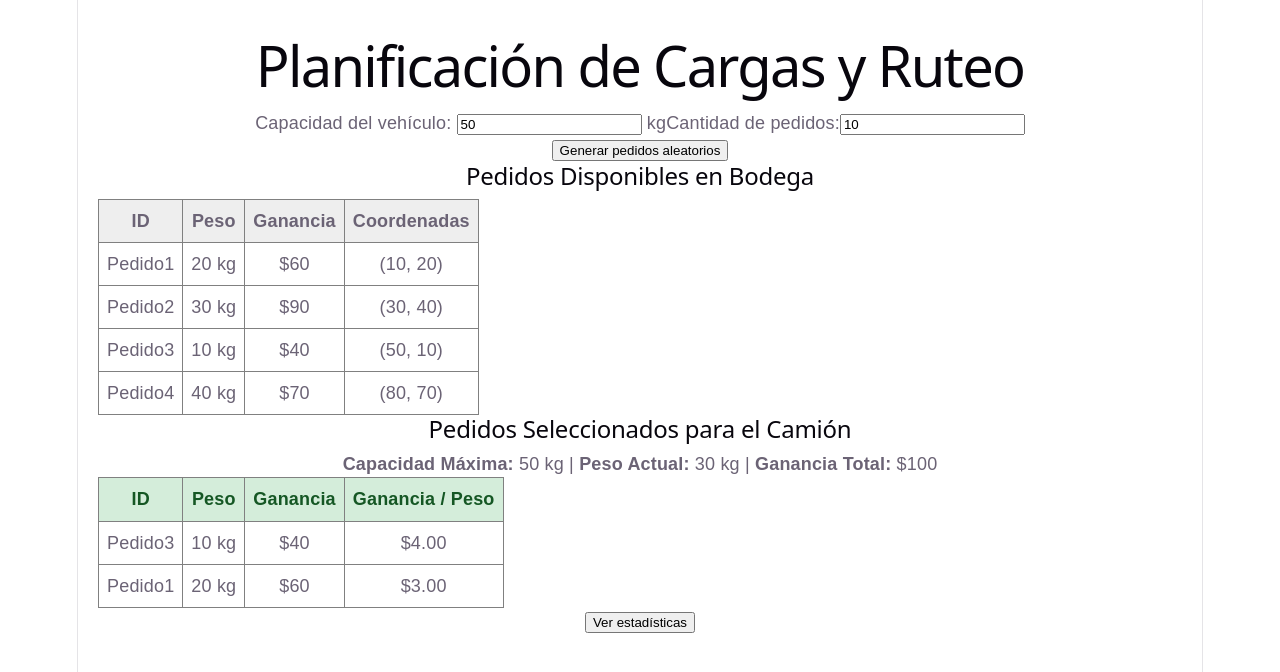
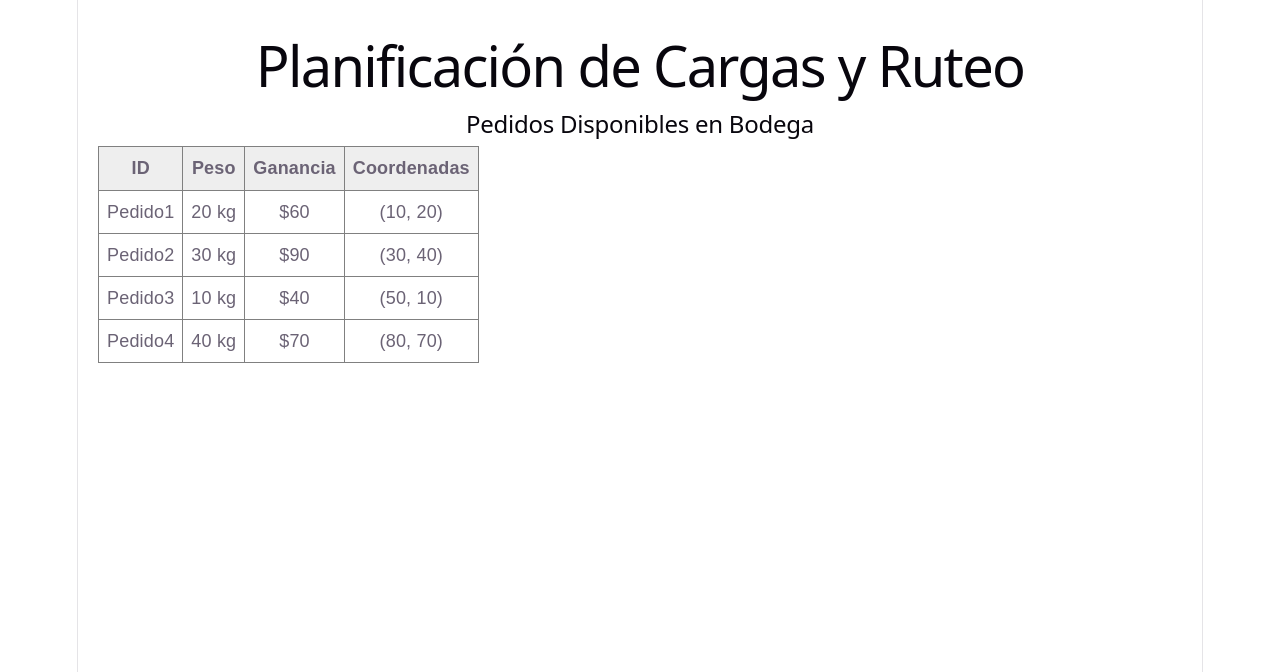
Before and after one commit to tifnny13/ProyectoAnalisisDeAlgoritmos_1, a React (Vite) app: page / in a window 1280 px wide. Shown: the top 672 px of the page. Built offline with nearby package versions, Linux system fonts and the light colour scheme.

Commit message:
Revert "Feature/estilo interfaz"

```diff
--- a/src/App.jsx
+++ b/src/App.jsx
@@ -1,60 +1,13 @@
-import { useState } from 'react';
-import { pedidosPrueba, generarPedidos } from './Logica/pedidos'; //Importa desde Logica los pedidos
-import {problemaMochila} from './Logica/mochilaGreedy';
-import Estadisticas from './Estadisticas';
+import { pedidosPrueba } from './Logica/pedidos'; //Importa desde Logica los pedidos
 
 function App() {
-  const [capacidadMochila, setCapacidadMochila] = useState(50); // guarda y nos permite cambiar el valor
-  const [pedidos, setPedidos] = useState(pedidosPrueba);
-  const [cantidadPedidos, setCantidadPedidos] = useState(10);
-  const [mostrarEstadisticas, setMostrarEstadisticas] = useState(false);
-
-  const inicio = performance.now();
-
-  const resultado = problemaMochila(pedidos, capacidadMochila);
-
-  const fin = performance.now(); //tiempo actual
-
-  const tiempoEjecucion = fin - inicio;
-
-  const { pedidosEscogidos, pesoActual, gananciaTotal, operaciones } = resultado;  //Algoritmo voraz
-
   return (
-    <>
-      {mostrarEstadisticas ? (
-        <Estadisticas
-          pedidosProcesados={pedidos.length}
-          pedidosSeleccionados={pedidosEscogidos.length}
-          capacidad={capacidadMochila}
-          pesoActual={pesoActual}
-          gananciaTotal={gananciaTotal}
-          tiempoEjecucion={tiempoEjecucion}
-          operaciones={operaciones}
-          onVolver={() => setMostrarEstadisticas(false)}onChange
-        />
-      ) : (
     <div style={{ padding: '20px', fontFamily: 'sans-serif' }}>
       <h1>Planificación de Cargas y Ruteo</h1>
 
-          <label>
-            Capacidad del vehículo: <input type="number" value={capacidadMochila} onChange={(e) => setCapacidadMochila(Number(e.target.value))}/> kg
-          </label>
-
-          <label>
-            Cantidad de pedidos:<input type="number" value={cantidadPedidos} onChange={(e) => setCantidadPedidos(Number(e.target.value))} />
-          </label>
-
-          <br />
-
-          <button onClick={() => setPedidos(generarPedidos(cantidadPedidos))}>
-            Generar pedidos aleatorios
-          </button>
-
-          {/* 1. TABLA DISPONIBLES */}
       <h2>Pedidos Disponibles en Bodega</h2>
 
       <table border="1" cellPadding="8" style={{ borderCollapse: 'collapse' }}>
-
         <thead>
           <tr style={{ background: '#eee' }}>
             <th>ID</th>
@@ -63,9 +16,8 @@ function App() {
             <th>Coordenadas</th>
           </tr>
         </thead>
-
         <tbody>
-              {pedidos.map((pedido) => (
+          {pedidosPrueba.map((pedido) => (
             <tr key={pedido.id}>
               <td>{pedido.id}</td>
               <td>{pedido.peso} kg</td>
@@ -74,45 +26,9 @@ function App() {
             </tr>
           ))}
         </tbody>
+      </table>
+    </div>
+  );
+}
 
-          </table>
-
-          {/* 2. TABLA SELECCIONADOS */}
-          <h2>Pedidos Seleccionados para el Camión</h2>
-            <p>
-              <strong>Capacidad Máxima:</strong> {capacidadMochila} kg |{' '}
-              <strong>Peso Actual:</strong> {pesoActual} kg |{' '}
-              <strong>Ganancia Total:</strong> ${gananciaTotal}
-            </p>
-
-          <table border="1" cellPadding="8" style={{ borderCollapse: 'collapse' }}>
-            <thead>
-              <tr style={{ background: '#d4edda', color: '#155724' }}>
-                <th>ID</th>
-                <th>Peso</th>
-                <th>Ganancia</th>
-                <th>Ganancia / Peso</th>
-              </tr>
-            </thead>
-            <tbody>
-              {pedidosEscogidos.map((pedido) => (
-                <tr key={pedido.id}>
-                  <td>{pedido.id}</td>
-                  <td>{pedido.peso} kg</td>
-                  <td>${pedido.ganancia}</td>
-                  <td>${pedido.gananciaPorPeso.toFixed(2)}</td>
-                </tr>
-              ))}
-            </tbody>
-          </table>
-
-          <button onClick={() => setMostrarEstadisticas(true)}>
-            Ver estadísticas
-          </button>
-        </div>
-      )}
-    </>
-  );
-
-}
 export default App;
--- a/src/Estadisticas.jsx
+++ /dev/null
@@ -1,43 +0,0 @@
-function Estadisticas({ pedidosProcesados, pedidosSeleccionados, capacidad, pesoActual, gananciaTotal, tiempoEjecucion, operaciones, onVolver }) {
-    const porcentajeOcupacion = (pesoActual / capacidad) * 100;
-    return (
-        <div>
-            <h1>Estadísticas de la carga</h1>
-            <p>
-                <strong>Pedidos procesados:</strong> {pedidosProcesados}
-            </p>
-
-            <p>
-                <strong>Pedidos seleccionados:</strong> {pedidosSeleccionados}
-            </p>
-
-            <p>
-                <strong>Capacidad del vehículo:</strong> {capacidad} kg
-            </p>
-
-            <p>
-                <strong>Peso utilizado:</strong> {pesoActual} kg
-            </p>
-
-            <p>
-                <strong>Ocupación de la capacidad:</strong> {porcentajeOcupacion.toFixed(2)}%
-            </p>
-
-            <p>
-                <strong>Ganancia total:</strong> ${gananciaTotal}
-            </p>
-
-            <p>
-                <strong>Tiempo de ejecución:</strong> {tiempoEjecucion.toFixed(4)} ms
-            </p>
-
-            <p>
-                <strong>Operaciones realizadas:</strong> {operaciones}
-            </p>
-
-            <button onClick={onVolver}> Volver a pedidos </button>
-        </div>
-  );
-}
-
-export default Estadisticas;
--- a/src/Logica/mochilaGreedy.js
+++ /dev/null
@@ -1,24 +0,0 @@
-export function problemaMochila(pedidos, capacidad) { //.map crea una nueva lista segun la funcion que se le pase
-    const pedidosConGanancia = pedidos.map(pedido => ({
-        ...pedido, //copiar y pegar los valores del pedido original
-        gananciaPorPeso: pedido.ganancia / pedido.peso
-    })); //Realiza el calculo de la ganancia segun el peso y lo guarda en un nuevo array
-
-    let pedidosPorOrdenPeso = pedidosConGanancia.sort((a, b) => b.gananciaPorPeso - a.gananciaPorPeso);
-
-    let pedidosEscogidos = [];
-    let pesoActual = 0;
-    let gananciaTotal = 0;
-    let operaciones = 0;
-
-    for (const pedido of pedidosPorOrdenPeso) {
-        operaciones++;
-        if (pesoActual + pedido.peso <= capacidad) {
-            pedidosEscogidos.push(pedido);
-            pesoActual += pedido.peso;
-            gananciaTotal += pedido.ganancia;
-        }
-    }
-
-    return { pedidosEscogidos, pesoActual, gananciaTotal, operaciones };
-}
--- a/src/Logica/pedidos.js
+++ b/src/Logica/pedidos.js
@@ -4,18 +4,3 @@ export const pedidosPrueba = [
   { id: "Pedido3", peso: 10, ganancia: 40, x: 50, y: 10 },
   { id: "Pedido4", peso: 40, ganancia: 70, x: 80, y: 70 },
 ];
-
-export function generarPedidos(cantidad){
-  let pedidos = [];
-
-  for (let i = 1; i <= cantidad; i++){
-    let peso = Math.floor(Math.random() * 40) + 10;
-    let ganancia = Math.floor(Math.random() * 100) + 20;
-    let x = Math.floor(Math.random() * 100);
-    let y = Math.floor(Math.random() * 100);
-
-    pedidos.push ({id : "Pedido" + i, peso: peso, ganancia: ganancia, x: x, y: y});
-  }
-
-  return pedidos
-}
```
Lines whose indentation alone changed are shown as unchanged.
